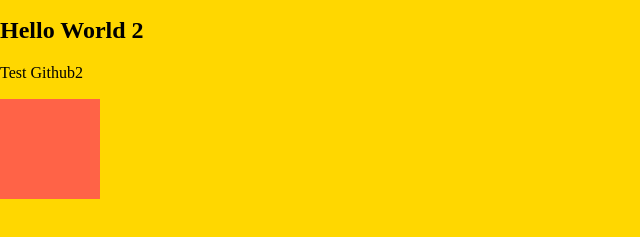
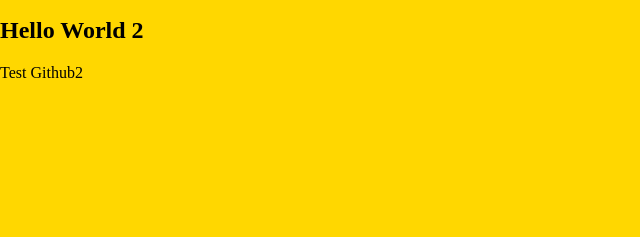
Before and after one commit to githubTestUno/CloudProject, a plain HTML site: page Cloud Project/index.html in a window 1280 px wide. Shown: the part 101-338 px from the top of the page, without its empty margins (0-640 px from the left). Drawn offline with Linux system fonts and the light colour scheme.

Commit message:
css - remove the 1st container

```diff
--- a/Cloud Project/css/styles.css
+++ b/Cloud Project/css/styles.css
@@ -1,8 +1,3 @@
 body {
   background: gold;
 }
-.container {
-  width: 100px;
-  height: 100px;
-  background: tomato;
-}
```
